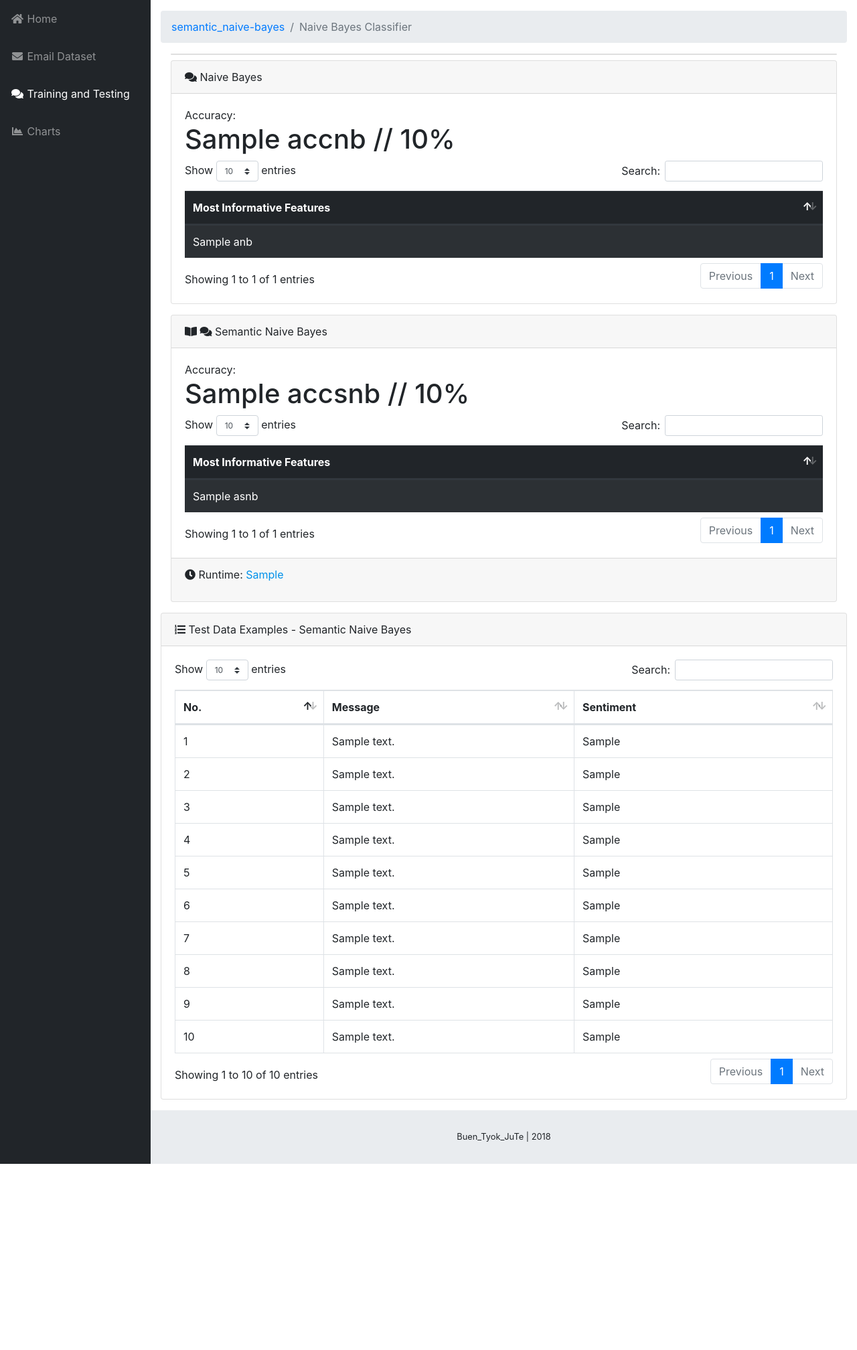
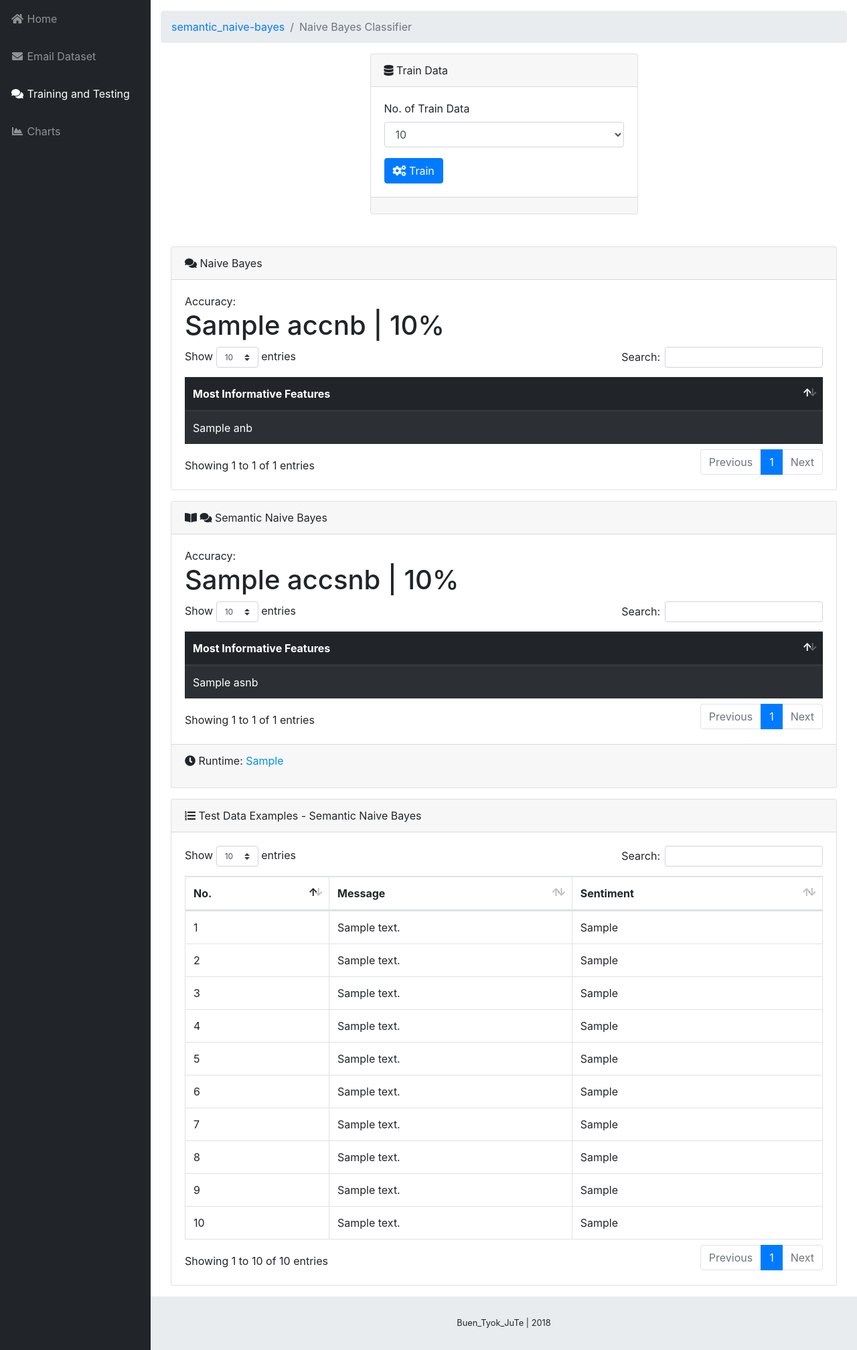
Before and after one commit to michaeljbuen/SA_NB_thesis, a Flask app: template templates/nb.html in a window 1280 px wide. Shown: the part 56-2072 px from the top of the page at 67% size. Before the commit the page ends 1794 px from the top, so only its background shows below. Run offline with Flask 2, Linux system fonts and the light colour scheme; the template is opened without the code that fills it: most values are stand-ins (such as "Sample title", 1, 10 or a date in 2020); parts of the project's set-up code (start-up, migrations or seed data) failed here and were passed over; some libraries are stand-ins or nearby versions.

Commit message:
Dec. 18, 2018
Signed-off-by: michaeljbuen <michaeljosephbuen27@gmail.com>

```diff
--- a/app.py
+++ b/app.py
@@ -60,16 +60,20 @@ def charts():
 
 @app.route('/naivebayes')
 def nb():
-    if tr == []:
-        for i in range(0, 10):
-            i=i+1
-            run_nb(i)
+    # if tr == []:
+    #     for i in range(0, 10):
+    #         i=i+1
+    #         run_nb(i)
+    #
+    #
+    # anb, accnb, t, dfcol = analyze_nb()
+    # asnb, accsnb, t2, dfcol2 = analyze_snb()
+    #
+    # ft = t+t2
 
-
-    anb, accnb, t, dfcol = analyze_nb()
-    asnb, accsnb, t2, dfcol2 = analyze_snb()
-
-    ft = t+t2
+    anb, accnb, t, dfcol = "", "", "", ""
+    asnb, accsnb, t2, dfcol2 = "","","",""
+    ft=0
 
     #print("NB: ")
     #anb = analyze_nb()
@@ -78,7 +82,18 @@ def nb():
     #analyze_snb()
     return render_template('nb.html',dt=dt, anb=anb, asnb = asnb, accnb = accnb, accsnb = accsnb, ft=ft, df=df, dfcol=dfcol, dfcol2=dfcol2)
 
+@app.route('/naivebayes/train')
+def bp_nb():
+    if tr == []:
+        for i in range(0, 10):
+            i=i+1
+            run_nb(i)
 
+    anb, accnb, t, dfcol = analyze_nb()
+    asnb, accsnb, t2, dfcol2 = analyze_snb()
+
+    ft = t+t2
+    return render_template('nb.html',dt=dt, anb=anb, asnb = asnb, accnb = accnb, accsnb = accsnb, ft=ft, df=df, dfcol=dfcol, dfcol2=dfcol2)
 
 if __name__ == '__main__':
     app.run(debug=True)
--- a/templates/charts.html
+++ b/templates/charts.html
@@ -16,9 +16,9 @@
             </li>
 
             <li class="nav-item">
-              <a class="nav-link" href="/naivebayes" onclick="return loading();">
+              <a class="nav-link" href="/naivebayes">
                 <i class="fas fa-fw fa-comments"></i>
-                <span>Naive Bayes</span>
+                <span>Training and Testing</span>
               </a>
             </li>
 
--- a/templates/nav.html
+++ b/templates/nav.html
@@ -110,7 +110,7 @@
         </li>
 
         <li class="nav-item">
-          <a class="nav-link" onclick="return loading();" href="/naivebayes">
+          <a class="nav-link" href="/naivebayes">
             <i class="fas fa-fw fa-comments"></i>
             <span>Training and Testing</span>
           </a>
@@ -181,9 +181,5 @@
     <script src="{{ url_for('static', filename='sb/js/demo/datatables-demo.js') }}"></script>
     <script src="{{ url_for('static', filename='sb/js/demo/chart-bar-demo.js') }}"></script>
 
-    <script type="text/javascript">// <![CDATA[
-        function loading(){
-            alert("Dictionary will load. This may take a while.");
-        }
-// ]]></script>
+
 {% endblock %}
--- a/templates/nb.html
+++ b/templates/nb.html
@@ -15,7 +15,7 @@
             </li>
 
             <li class="nav-item active">
-              <a class="nav-link" href="/naivebayes" onclick="return loading();">
+              <a class="nav-link" href="/naivebayes">
                 <i class="fas fa-fw fa-comments"></i>
                 <span>Training and Testing</span>
               </a>
@@ -44,7 +44,7 @@
               </ol>
 
             <div class="container">
-                <div class="card mb-2">
+{#                <div class="card mb-2">#}
 {#                    <div class="card-header">#}
 {#                        <i class="fas fa-pen"></i>#}
 {#                      Input text</div>#}
@@ -63,14 +63,37 @@
 {#                            </form>#}
 {#                    </div>#}
 {#                    </div>#}
+{#                </div>#}
+{#            </div>#}
+
+                <div class="card card-login mx-auto mb-5">
+                        <div class="card-header">
+                            <i class="fas fa-database"></i> Train Data
+                        </div>
+
+
+                        <div class="card-body">
+                            <div class="form-group">
+                                                <label>No. of Train Data</label>
+                                                <select class="form-control">
+                                                    <option>10</option>
+                                                </select>
+
+                            </div>
+                            <a href="/naivebayes/train" class="btn btn-primary" onclick="return loading();"><i class="fa fa-cogs"></i> Train</a>
+                        </div>
+                        <div class="card-footer"></div>
                 </div>
+
+
                 <div class="card mb-3">
+
                      <div class="card-header">
                         <i class="fas fa-comments"></i>
                       Naive Bayes</div>
                     <div class="card-body">
                         Accuracy:
-                    <h1>{{  accnb }} // {{ accnb * 100 }}%</h1>
+                    <h1>{{  accnb }} | {{ accnb * 100 }}%</h1>
 
                                                   <div class="table-responsive">
                                                     <table class="table table-striped table-dark" id="dataTable" width="100%" cellspacing="0">
@@ -101,7 +124,7 @@
                       Semantic Naive Bayes</div>
                     <div class="card-body">
                         Accuracy:
-                    <h1>{{  accsnb }} // {{ accsnb * 100 }}%</h1>
+                    <h1>{{  accsnb }} | {{ accsnb * 100 }}%</h1>
 
                                                   <div class="table-responsive">
                                                     <table class="display table table-striped table-dark" id="dataTable2" width="100%" cellspacing="0">
@@ -126,10 +149,8 @@
                     </div>
                     <div class="card-footer"><p><i class="fa fa-clock"></i> Runtime: <span style="color:#0091EA;">{{ ft }} </span></p></div>
                     </div>
-                </div>
 
-
-            <div class="card mb-3">
+        <div class="card mb-3">
             <div class="card-header">
                 <i class="fas fa-list-ol"></i>
               Test Data Examples - Semantic Naive Bayes</div>
@@ -172,8 +193,8 @@
 {#            <div class="card-footer small text-muted">Updated: {{ dt }}</div>#}
           </div>
 
+        </div>
 
-            </div>
         </div>
     </div>
 
@@ -188,4 +209,10 @@
 }       );
 
     </script>
+
+    <script type="text/javascript">// <![CDATA[
+        function loading(){
+            alert("Dictionary will load. This may take a while.");
+        }
+// ]]></script>
 {% endblock %}
```
